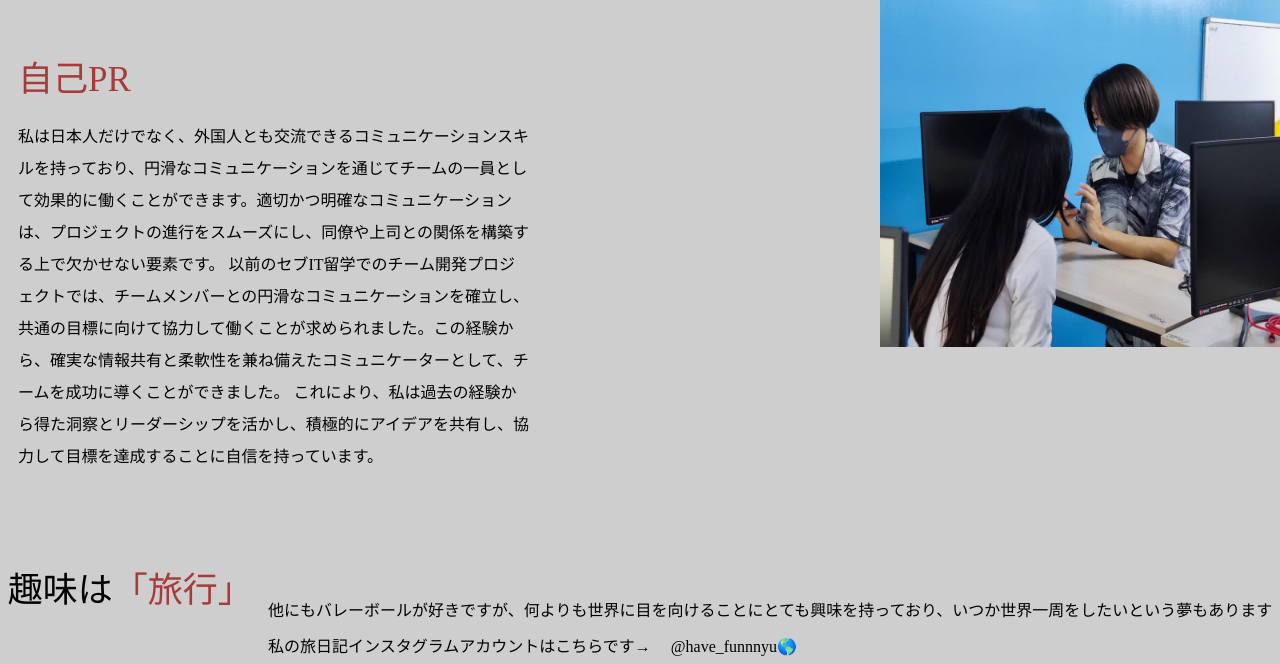
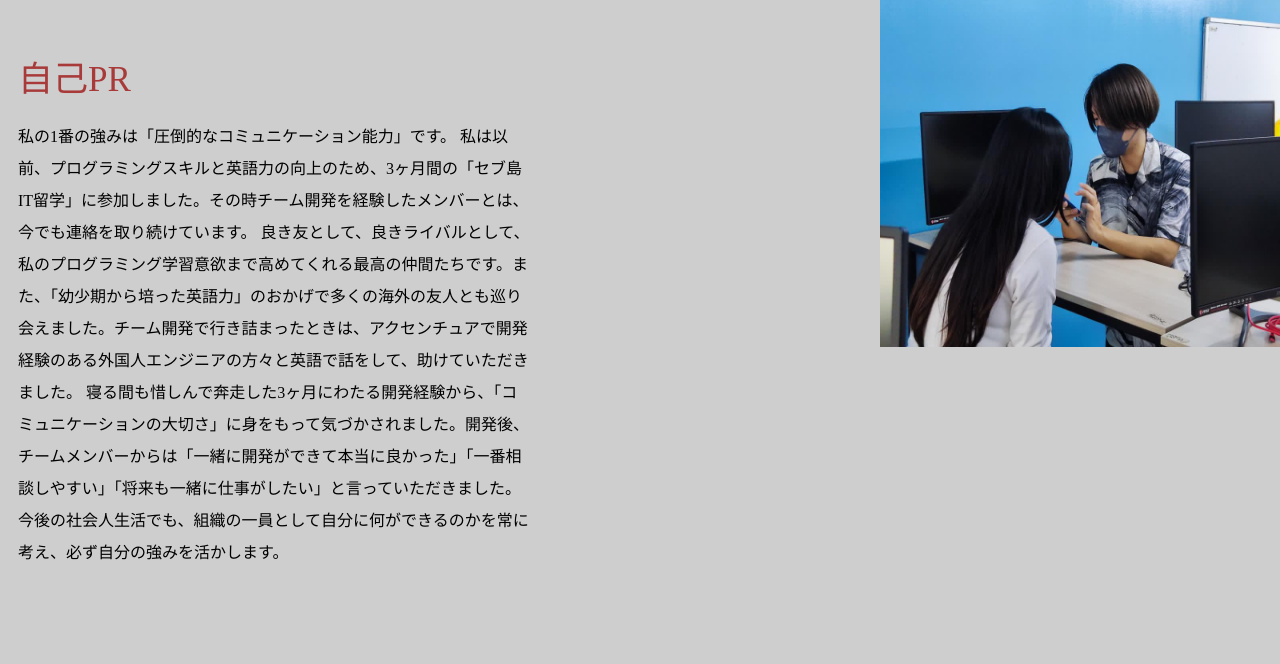
Before and after one commit to Yuyadesu1020/My_portfolio_2024, a plain HTML site: page profile.html in a window 1280 px wide. Shown: the part 3211-3875 px from the top of the page. Drawn offline with nearby package versions, Linux system fonts and the light colour scheme; a script that the page names is missing.

Commit message:
自己pr変更

```diff
--- a/profile.html
+++ b/profile.html
@@ -153,9 +153,12 @@
             <div class="strong js-left">
                 <h2 class="subtitle2"><span style="color: rgb(168, 58, 58);">自己PR</span></h2>
                 <p>
-                    私は日本人だけでなく、外国人とも交流できるコミュニケーションスキルを持っており、円滑なコミュニケーションを通じてチームの一員として効果的に働くことができます。適切かつ明確なコミュニケーションは、プロジェクトの進行をスムーズにし、同僚や上司との関係を構築する上で欠かせない要素です。
-                    以前のセブIT留学でのチーム開発プロジェクトでは、チームメンバーとの円滑なコミュニケーションを確立し、共通の目標に向けて協力して働くことが求められました。この経験から、確実な情報共有と柔軟性を兼ね備えたコミュニケーターとして、チームを成功に導くことができました。
-                    これにより、私は過去の経験から得た洞察とリーダーシップを活かし、積極的にアイデアを共有し、協力して目標を達成することに自信を持っています。
+                    私の1番の強みは「圧倒的なコミュニケーション能力」です。
+                    私は以前、プログラミングスキルと英語力の向上のため、3ヶ月間の「セブ島IT留学」に参加しました。その時チーム開発を経験したメンバーとは、今でも連絡を取り続けています。
+
+                    良き友として、良きライバルとして、私のプログラミング学習意欲まで高めてくれる最高の仲間たちです。また、「幼少期から培った英語力」のおかげで多くの海外の友人とも巡り会えました。チーム開発で行き詰まったときは、アクセンチュアで開発経験のある外国人エンジニアの方々と英語で話をして、助けていただきました。
+
+                    寝る間も惜しんで奔走した3ヶ月にわたる開発経験から、「コミュニケーションの大切さ」に身をもって気づかされました。開発後、チームメンバーからは「一緒に開発ができて本当に良かった」「一番相談しやすい」「将来も一緒に仕事がしたい」と言っていただきました。今後の社会人生活でも、組織の一員として自分に何ができるのかを常に考え、必ず自分の強みを活かします。
                 </p>
             </div>
         </div>
```
Also changed, not shown: 1 other file.
